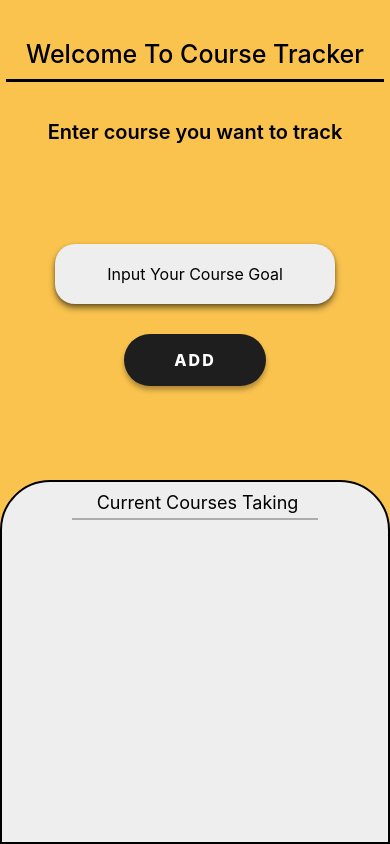
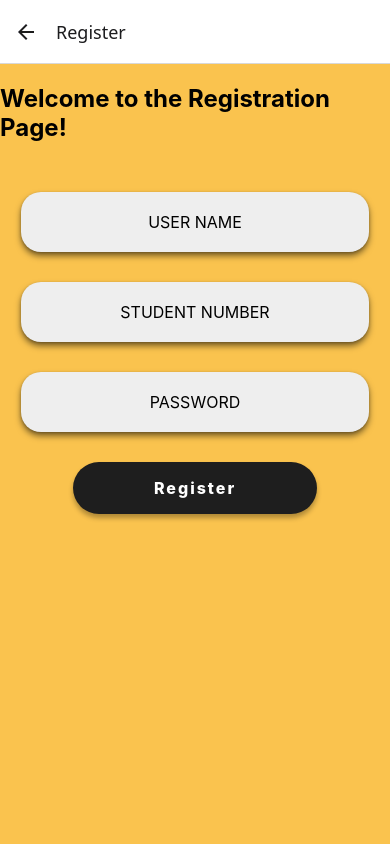
Before and after one commit to KurtGabrielAnduque/expo-cpe025B_ANDUQUE, a React Native app: screen /Register in a window 390 px wide. Built offline with nearby package versions, Linux system fonts and the light colour scheme.

Commit message:
HOA 11.1 Submission

```diff
--- a/App.js
+++ b/App.js
@@ -1,72 +1,73 @@
 import { StatusBar } from 'expo-status-bar';
-import { StyleSheet, Text, View, TextInput, Button, Pressable, FlatList } from 'react-native';
+import { StyleSheet, Text, View, FlatList } from 'react-native';
 import { useState } from 'react';
+import { NavigationContainer } from '@react-navigation/native';
+import { createNativeStackNavigator } from '@react-navigation/native-stack';
 
-export default function App() {
-  const [enteredGoalText, setEnteredGoalText] = useState('');
+import GoalItem from './components/GoalItem';
+import GoalInput from './components/GoalInput';
+import Register from './components/Register'; // Import your new module
+import RegisterScreen from './screens/RegisterTab';   // Import your new screen
+
+const Stack = createNativeStackNavigator();
+
+// 1. Move your original App code into this HomeScreen component
+function HomeScreen({ navigation }) {
   const [courseGoals, setCourseGoals] = useState([]);
-  function goalsInputHandler(enteredText){
-    setEnteredGoalText(enteredText);
 
-  };
-
-  function addGoalHandler(){
+  function addGoalHandler(enteredGoalText){
     setCourseGoals((currentCourseGoals) => [
-    ...currentCourseGoals,
-    { text: enteredGoalText, id: Math.random().toString() }
+      ...currentCourseGoals,
+      { text: enteredGoalText, id: Math.random().toString() }
     ]);
-    console.log(enteredGoalText);
-    setEnteredGoalText('');
   };
 
   return (
-
     <View style={styles.appContainer}>
       <View style={styles.header}>
         <Text style={styles.headertext}>Welcome To Course Tracker</Text>
       </View>
-      <View style={styles.cont1}>
-        <Text style={styles.bodytext}>Enter course you want to track</Text>
-        <TextInput
-          placeholder='Input Your Course Goal'
-          style={styles.userInput}
-          onChangeText={goalsInputHandler}
-          value={enteredGoalText}
-        />
 
-        <Pressable
-          style={({ pressed }) => [
-            styles.button,
-            pressed && styles.buttonPressed
-          ]}
-          onPress={addGoalHandler}>
+      <GoalInput addGoalHandler={addGoalHandler} />
 
-          <Text style={styles.buttonText}>ADD</Text>
-        </Pressable>
-      </View>
+      {/* 2. Use your new modular component and tell it to navigate on press! */}
+      <Register onNavigate={() => navigation.navigate('Register')} />
+
       <View style={styles.cont2}>
-        <Text style={styles.notif}> Current Courses Taking</Text>
+        <Text style={styles.notif}>Current Courses Taking</Text>
         <View style={styles.rederCourse}>
           <FlatList
             data={courseGoals}
             keyExtractor={(item) => item.id}
-            renderItem={(itemData) => {
-              return (
-                <View style={styles.goalItem}>
-                  <Text style={styles.goalText}>{itemData.item.text}</Text>
-                </View>
-              );
-            }}
+            renderItem={(itemData) => (
+                <GoalItem text={itemData.item.text} />
+            )}
           />
         </View>
       </View>
       <StatusBar style="dark" />
     </View>
-
   );
 }
 
-
+// 3. App.js is now just a container for your navigation routes
+export default function App() {
+  return (
+    <NavigationContainer>
+      <Stack.Navigator>
+        <Stack.Screen
+          name="Home"
+          component={HomeScreen}
+          options={{ headerShown: false }} // Hides the default top bar
+        />
+        <Stack.Screen
+          name="Register"
+          component={RegisterScreen}
+        />
+      </Stack.Navigator>
+    </NavigationContainer>
+  );
+}
 
 const styles = StyleSheet.create({
   appContainer:{
@@ -79,6 +80,14 @@ const styles = StyleSheet.create({
     justifyContent: 'center',
     alignSelf:'center'
   },
+  cont3: {
+    flex:0.75,
+    marginBottom:10,
+    justifyContent: 'center',
+    paddingBottom:20,
+    paddingHorizontal:20,
+    alignItems:'center'
+  },
   headertext:{
     fontSize:25,
     fontWeight:500,
@@ -86,55 +95,13 @@ const styles = StyleSheet.create({
     paddingHorizontal:20,
     borderBottomWidth:3,
   },
-  cont1:{
-    flex:3,
-    alignItems:'center',
-    paddingHorizontal:20,
-  },
   cont2:{
     flex:3,
     borderWidth:2,
     backgroundColor:'#eeeeee',
     borderTopEndRadius:50,
     borderTopLeftRadius:50,
-  },
-  bodytext:{
-    marginBottom:100,
-    fontSize:20,
-    fontWeight:600
-  },
-  userInput:{
-    marginBottom:30,
-    paddingHorizontal:50,
-    height:60,
-    fontSize:16,
-    backgroundColor:'#eeeeee',
-    borderRadius:20,
-    boxShadow: '0 4px 6px rgba(0, 0, 0, 0.5), 0 1px 3px rgba(0, 0, 0, 0.20)',
-    textAlign:'center',
-    width: '80%',
-  },
-  button: {
-    backgroundColor: '#1E1E1E',
-    paddingVertical: 16,
-    paddingHorizontal: 50,
-    borderRadius: 30,
-    elevation: 8,
-    shadowColor: '#000',
-    shadowOffset: { width: 0, height: 4 },
-    shadowOpacity: 0.3,
-    shadowRadius: 5,
-  },
-  buttonPressed: {
-    opacity: 0.75,
-    transform: [{ scale: 0.95 }],
-  },
-  buttonText: {
-    color: '#ffffff',
-    fontSize: 16,
-    fontWeight: '800',
-    letterSpacing: 2,
-    textAlign: 'center',
+    paddingBottom: 20,
   },
   notif:{
     marginTop:10,
@@ -149,26 +116,40 @@ const styles = StyleSheet.create({
     justifyContent: 'center',
     alignItems:'center',
   },
-  rederCourse: {          // This forces the list to take up the available space
+  rederCourse: {
     width: '100%',
     paddingHorizontal: 20,
-    marginTop: 20,
+    marginTop:10,
+    marginBottom:25
   },
-  goalItem: {
-    backgroundColor: '#fac34e', // Matching your app's theme color
-    padding: 15,
-    marginVertical: 8,
-    borderRadius: 10,
-    elevation: 3,               // Adds a tiny shadow on Android
-    shadowColor: '#000',        // Adds a tiny shadow on iOS
-    shadowOffset: { width: 0, height: 2 },
-    shadowOpacity: 0.2,
-    shadowRadius: 2,
+  button: {
+    backgroundColor: '#1E1E1E',
+    paddingVertical: 16,
+    paddingHorizontal: 50,
+    borderRadius: 30,
+    elevation: 8,
+    shadowColor: '#000',
+    shadowOffset: { width: 0, height: 4 },
+    shadowOpacity: 0.3,
+    shadowRadius: 5,
+    width:'70%',
+    alignSelf:'center'
   },
-  goalText: {
-    color: '#333333',
+  buttonPressed: {
+    opacity: 0.75,
+    transform: [{ scale: 0.95 }],
+  },
+  login:{
+    color: '#ffffff',
     fontSize: 16,
-    fontWeight: 'bold',
+    fontWeight: '800',
+    letterSpacing: 2,
     textAlign: 'center',
   },
+  newbie:{
+    fontSize:18,
+    marginBottom:10,
+    borderBottomWidth:2,
+  }
+
 });
--- /dev/null
+++ b/components/GoalInput.js
@@ -0,0 +1,86 @@
+import { Text, View, TextInput, Pressable, StyleSheet } from "react-native";
+import { useState } from "react";
+
+function GoalInput(props){
+  const [enteredGoalText, setEnteredGoalText] = useState('');
+
+  function goalsInputHandler(enteredText){
+    setEnteredGoalText(enteredText);
+  };
+
+  function addGoalHandler(){
+    props.addGoalHandler(enteredGoalText);
+    setEnteredGoalText('');
+  }
+
+    return(
+        <View style={styles.cont1}>
+            <Text style={styles.bodytext}>Enter course you want to track</Text>
+            <TextInput
+                placeholder='Input Your Course Goal'
+                style={styles.userInput}
+                onChangeText={goalsInputHandler}
+                value={enteredGoalText}
+            />
+
+            <Pressable
+                style={({ pressed }) => [
+                styles.button,
+                pressed && styles.buttonPressed
+                ]}
+                onPress={addGoalHandler}>
+
+                <Text style={styles.buttonText}>ADD</Text>
+            </Pressable>
+        </View>
+    );
+};
+
+export default GoalInput;
+
+
+const styles = StyleSheet.create({
+    cont1:{
+    flex:3,
+    alignItems:'center',
+    paddingHorizontal:20,
+  },
+    bodytext:{
+    marginBottom:40,
+    fontSize:20,
+    fontWeight:600
+  },
+  userInput:{
+    marginBottom:30,
+    paddingHorizontal:50,
+    height:60,
+    fontSize:16,
+    backgroundColor:'#eeeeee',
+    borderRadius:20,
+    boxShadow: '0 4px 6px rgba(0, 0, 0, 0.5), 0 1px 3px rgba(0, 0, 0, 0.20)',
+    textAlign:'center',
+    width: '80%',
+  },
+  button: {
+    backgroundColor: '#1E1E1E',
+    paddingVertical: 16,
+    paddingHorizontal: 50,
+    borderRadius: 30,
+    elevation: 8,
+    shadowColor: '#000',
+    shadowOffset: { width: 0, height: 4 },
+    shadowOpacity: 0.3,
+    shadowRadius: 5,
+  },
+  buttonPressed: {
+    opacity: 0.75,
+    transform: [{ scale: 0.95 }],
+  },
+  buttonText: {
+    color: '#ffffff',
+    fontSize: 16,
+    fontWeight: '800',
+    letterSpacing: 2,
+    textAlign: 'center',
+  }
+});
--- /dev/null
+++ b/components/GoalItem.js
@@ -0,0 +1,31 @@
+import { StyleSheet, Text, View, TextInput, Button, Pressable, FlatList } from 'react-native';
+
+function GoalItem(props){
+    return(
+        <View style={styles.goalItem}>
+            <Text style={styles.goalText}>{props.text}</Text>
+        </View>
+    )
+};
+
+export default GoalItem;
+
+const styles = StyleSheet.create({
+  goalItem: {
+    backgroundColor: '#fac34e',
+    padding: 15,
+    marginVertical: 8,
+    borderRadius: 10,
+    elevation: 3,
+    shadowColor: '#000',
+    shadowOffset: { width: 0, height: 2 },
+    shadowOpacity: 0.2,
+    shadowRadius: 2,
+  },
+  goalText: {
+    color: '#333333',
+    fontSize: 16,
+    fontWeight: 'bold',
+    textAlign: 'center',
+  },
+});
--- /dev/null
+++ b/components/Register.js
@@ -0,0 +1,59 @@
+import { StyleSheet, Text, View, Pressable } from 'react-native';
+
+function Register(props) {
+  return (
+    <View style={styles.cont3}>
+      <Text style={styles.newbie}>Are you new to using the app?</Text>
+      <Pressable
+        style={({ pressed }) => [
+          styles.button,
+          pressed && styles.buttonPressed
+        ]}
+
+        onPress={props.onNavigate}
+      >
+        <Text style={styles.login}>Register</Text>
+      </Pressable>
+    </View>
+  );
+}
+
+export default Register;
+
+const styles = StyleSheet.create({
+  cont3: {
+    flex: 0.75,
+    marginBottom: 10,
+    justifyContent: 'center',
+    paddingBottom: 20,
+    paddingHorizontal: 20,
+  },
+  newbie: {
+    fontSize: 18,
+    marginBottom: 10,
+  },
+  button: {
+    backgroundColor: '#1E1E1E',
+    paddingVertical: 16,
+    paddingHorizontal: 50,
+    borderRadius: 30,
+    elevation: 8,
+    shadowColor: '#000',
+    shadowOffset: { width: 0, height: 4 },
+    shadowOpacity: 0.3,
+    shadowRadius: 5,
+    width: '70%',
+    alignSelf: 'center'
+  },
+  buttonPressed: {
+    opacity: 0.75,
+    transform: [{ scale: 0.95 }],
+  },
+  login: {
+    color: '#ffffff',
+    fontSize: 16,
+    fontWeight: '800',
+    letterSpacing: 2,
+    textAlign: 'center',
+  }
+});
--- a/package.json
+++ b/package.json
@@ -9,11 +9,15 @@
     "web": "expo start --web"
   },
   "dependencies": {
+    "@react-navigation/native": "^7.2.1",
+    "@react-navigation/native-stack": "^7.14.9",
     "expo": "~55.0.8",
     "expo-status-bar": "~55.0.4",
     "react": "19.2.0",
     "react-dom": "19.2.0",
     "react-native": "0.83.2",
+    "react-native-safe-area-context": "~5.6.2",
+    "react-native-screens": "~4.23.0",
     "react-native-web": "^0.21.0"
   },
   "private": true
--- /dev/null
+++ b/screens/RegisterTab.js
@@ -0,0 +1,78 @@
+import { View, Text, StyleSheet, TextInput, Pressable} from 'react-native';
+
+function RegisterScreen() {
+  return (
+    <View style={styles.container}>
+      <Text style={styles.text}>Welcome to the Registration Page!</Text>
+      <View style={styles.subcontainer}>
+        <TextInput placeholder='USER NAME' style={styles.userInput}/>
+        <TextInput placeholder='STUDENT NUMBER' style={styles.userInput}/>
+        <TextInput placeholder='PASSWORD' style={styles.userInput}/>
+        <Pressable
+                style={({ pressed }) => [
+                  styles.button,
+                  pressed && styles.buttonPressed
+                ]}>
+
+                <Text style={styles.login}>Register</Text>
+              </Pressable>
+      </View>
+    </View>
+  );
+}
+
+export default RegisterScreen;
+
+const styles = StyleSheet.create({
+  container: {
+    flex: 1,
+    justifyContent: 'center',
+    alignItems: 'center',
+    backgroundColor: '#fac34e',
+  },
+  subcontainer:{
+    marginTop:50,
+    flex:2,
+    alignItems:'center'
+  },
+  text: {
+    marginTop:20,
+    fontSize: 24,
+    fontWeight: 'bold'
+  },
+  userInput:{
+    marginBottom:30,
+    paddingHorizontal:50,
+    height:60,
+    fontSize:16,
+    backgroundColor:'#eeeeee',
+    borderRadius:20,
+    boxShadow: '0 4px 6px rgba(0, 0, 0, 0.5), 0 1px 3px rgba(0, 0, 0, 0.20)',
+    textAlign:'center',
+    width: '300',
+  },
+  button: {
+    backgroundColor: '#1E1E1E',
+    paddingVertical: 16,
+    paddingHorizontal: 50,
+    borderRadius: 30,
+    elevation: 8,
+    shadowColor: '#000',
+    shadowOffset: { width: 0, height: 4 },
+    shadowOpacity: 0.3,
+    shadowRadius: 5,
+    width: '70%',
+    alignSelf: 'center'
+  },
+  buttonPressed: {
+    opacity: 0.75,
+    transform: [{ scale: 0.95 }],
+  },
+  login: {
+    color: '#ffffff',
+    fontSize: 16,
+    fontWeight: '800',
+    letterSpacing: 2,
+    textAlign: 'center',
+  }
+});
```
Also changed, not shown: 1 other file (tests, documents, lock files or other folders).
